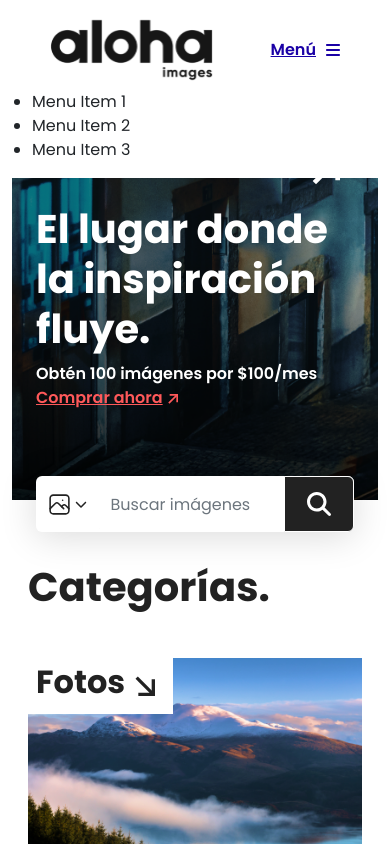
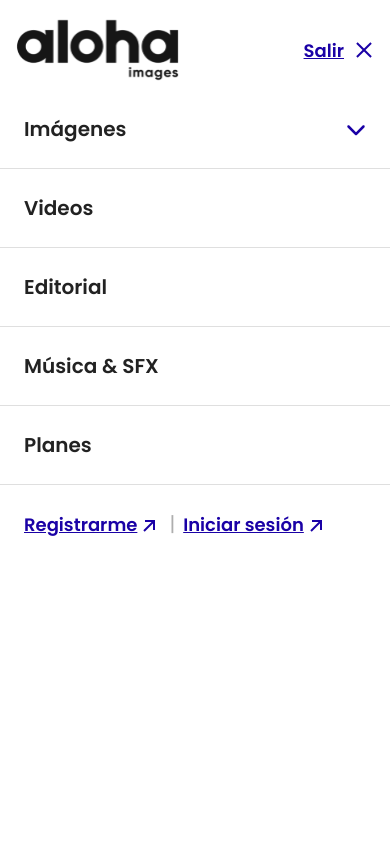
Before and after one commit to Geniorama/aloha-frontend, a Next.js app: page / in a window 390 px wide. Both pictures are taken after a click on the button "Menú". Shown: the top 844 px of the page. Built offline with nearby package versions, Linux system fonts and the light colour scheme.

Commit message:
fix(header & home): responsive tablet, mobile)

```diff
--- a/src/components/Header/Header.jsx
+++ b/src/components/Header/Header.jsx
@@ -6,17 +6,25 @@ import { FontAwesomeIcon } from "@fortawesome/react-fontawesome";
 import { faCamera, faBars } from "@fortawesome/free-solid-svg-icons";
 import { Collapse } from "react-bootstrap";
 import Image from "next/image";
+import SearchBar from "../SearchBar/SearchBar";
+import LogoLetter from '../../../public/img/components/header/logo-aloha-letter.svg';
+import menuData from './menuData.json';
+import ButtonLink from "../ButtonLink/ButtonLink";
+import { faChevronDown } from "@fortawesome/free-solid-svg-icons";
 
 const Header = () => {
   const headerRef = useRef(null);
   const [isHeaderFixed, setIsHeaderFixed] = useState(false);
   const [isMenuOpen, setIsMenuOpen] = useState(false);
+  const [indiceSubMenuAbierto, setIndiceSubMenuAbierto] = useState(null);
+
 
   useEffect(() => {
     window.addEventListener("scroll", handleScroll);
     return () => {
       window.removeEventListener("scroll", handleScroll);
     };
+
   }, []);
 
   const handleScroll = () => {
@@ -32,14 +40,12 @@ const Header = () => {
 
   const handleMenuToggle = () => {
     setIsMenuOpen(!isMenuOpen);
+    setIndiceSubMenuAbierto(!indiceSubMenuAbierto);
   };
 
   const headerClassName = isHeaderFixed
     ? `${styles.header} ${styles.fixed}`
     : styles.header;
-  const logoImageUrl = isHeaderFixed
-    ? "/img/components/header/logo-aloha-letter.svg"
-    : "/img/components/header/logo-black-aloha.svg";
 
   return (
     <nav
@@ -48,70 +54,30 @@ const Header = () => {
     >
       <div className={styles.container}>
         <Link href="#" className={styles.logo}>
-          <Image src={LogoBlack} alt="Logo Aloha" />
+          <Image src={isHeaderFixed ? LogoLetter : LogoBlack} alt="Logo Aloha" />
         </Link>
         {/* Menú #1 */}
         <div className={styles.menufirst}>
           <ul className="navbar-nav">
-            <li className="nav-item">
-              <Link className="nav-link" href="/">
-                Imagenes
-              </Link>
-            </li>
-            <li className="nav-item">
-              <Link className="nav-link" href="/">
-                Videos
-              </Link>
-            </li>
-            <li className="nav-item">
-              <Link className="nav-link" href="/">
-                Editorial
-              </Link>
-            </li>
-            <li className="nav-item">
-              <Link className="nav-link" href="/">
-                Música & SFX
-              </Link>
-            </li>
-            <li className="nav-item">
-              <Link className="nav-link" href="/">
-                Planes
-              </Link>
-            </li>
+            {menuData.map((item, i) => (
+              <li key={i} className="nav-item">
+                <Link className="nav-link" href={item.path}>
+                  {item.text}
+                </Link>
+              </li>
+            ))}
           </ul>
         </div>
 
         {/*Search*/}
-        <div className={styles.search}>
-          <form>
-            <select name="" id="">
-              <option value="">Todas</option>
-              <option value="">Item 1</option>
-              <option value="">Item 2</option>
-              <option value="">Item 3</option>
-            </select>
-            <span className={`${styles.Divider}`}></span>
-            <svg
-              width="16"
-              height="16"
-              viewBox="0 0 16 16"
-              fill="none"
-              xmlns="http://www.w3.org/2000/svg"
-            >
-              <path
-                d="M6.66667 11.3333C9.24399 11.3333 11.3333 9.24399 11.3333 6.66667C11.3333 4.08934 9.24399 2 6.66667 2C4.08934 2 2 4.08934 2 6.66667C2 9.24399 4.08934 11.3333 6.66667 11.3333Z"
-                stroke="#979797"
-                strokeWidth="1.42857"
-              />
-              <path d="M14 14L10 10" stroke="#979797" strokeWidth="1.42857" />
-            </svg>
 
-            <input type="text" placeholder="Buscar imagenes" />
-            <button>
-              <FontAwesomeIcon icon={faCamera} />
-            </button>
-          </form>
-        </div>
+        {isHeaderFixed && (
+          <div className="d-none d-sm-block">
+            <SearchBar size="small" />
+          </div>
+        )
+        }
+
         {/* Menú #2 */}
         <div className={styles.menusecond}>
           <ul className="navbar-nav">
@@ -153,36 +119,72 @@ const Header = () => {
           </ul>
         </div>
         <div className={styles.menuThree}>
-          <div className={`${styles.searchIcon} d-lg-none d-md-none`}>
-            <svg
-              width="16"
-              height="16"
-              viewBox="0 0 16 16"
-              fill="none"
-              xmlns="http://www.w3.org/2000/svg"
-            >
-              <path
-                d="M6.66667 11.3333C9.24399 11.3333 11.3333 9.24399 11.3333 6.66667C11.3333 4.08934 9.24399 2 6.66667 2C4.08934 2 2 4.08934 2 6.66667C2 9.24399 4.08934 11.3333 6.66667 11.3333Z"
-                stroke="#979797"
-                strokeWidth="1.42857"
-              />
-              <path d="M14 14L10 10" stroke="#979797" strokeWidth="1.42857" />
-            </svg>
-          </div>
           <button
             className={`${styles.menuButton} d-lg-none`}
             onClick={handleMenuToggle}
           >
-            Menú
-            <FontAwesomeIcon icon={faBars} />
+            {!isMenuOpen
+              ? "Menú"
+              : "Salir"
+            }
+            <div className={`${styles.menuButton__toggle} ${isMenuOpen && styles.close}`}>
+              <span></span>
+              <span></span>
+            </div>
           </button>
           <Collapse in={isMenuOpen}>
             <div className={`${styles.menu} d-lg-none`}>
-              <ul>
-                <li>Menu Item 1</li>
-                <li>Menu Item 2</li>
-                <li>Menu Item 3</li>
+              <ul className="navbar-nav flex-column">
+                {menuData.map((item, i) => (
+                  <li className={`${item.subMenu && styles.Dropdown} ${styles.menuItem} nav-item py-3 px-4`} key={i}>
+                    {item.subMenu ? (
+                      <div
+                        className={`nav-link ${styles.subMenuToggle}`}
+                        onClick={() => setIndiceSubMenuAbierto(indiceSubMenuAbierto === i ? null : i)}
+                      >
+                        <span style={{color: 'var(--aloha-black)'}}>
+                          {item.text}
+                        </span>
+                        <span className={`${styles.subMenuArrow} ${indiceSubMenuAbierto === i && styles.abierto}`}>
+                          <FontAwesomeIcon icon={faChevronDown} />
+                        </span>
+                      </div>
+                    )
+                      :
+                      (
+                        <Link className={`nav-link`} style={{fontWeight: '600', color: 'var(--aloha-black)'}} href={item.path}>
+                          {item.text}
+                        </Link>
+                      )}
+
+                    {item.subMenu && indiceSubMenuAbierto === i && (
+                      <ul className={`${styles.DropdownMenu} navbar-nav mt-4`}>
+                        {item.subMenu.map((item, i) => (
+                          <li key={i} className="nav-item py-2">
+                            <ButtonLink href={item.path} text={item.text} size={'s'} color={'blue'} />
+                          </li>
+                        ))}
+                      </ul>
+                    )}
+                  </li>
+                ))}
               </ul>
+
+              <div className="d-none d-sm-block px-4 my-4">
+                <ButtonLink text={'Registrarme'} color={'blue'} size={'l'}/>
+                <span className="px-2" style={{color: '#AEAEAE', fontSize: '20px'}}>
+                  |
+                </span>
+                <ButtonLink text={'Iniciar sesión'} color={'blue'} size={'l'}/>
+              </div>
+
+              <div className="d-sm-none px-4 my-4">
+                <ButtonLink text={'Registrarme'} color={'blue'} size={'m'}/>
+                <span className="px-2" style={{color: '#AEAEAE', fontSize: '20px'}}>
+                  |
+                </span>
+                <ButtonLink text={'Iniciar sesión'} color={'blue'} size={'m'}/>
+              </div>
             </div>
           </Collapse>
         </div>
--- a/src/components/Header/Header.module.css
+++ b/src/components/Header/Header.module.css
@@ -133,11 +133,13 @@
 /*Collapse*/
 .menu {
   position: absolute;
-  z-index: 2;
+  z-index: 3;
   background-color: white;
   top: 90px;
   width: 100%;
   left: 0;
+  height: calc(100vh - 90px);
+  overflow-y: scroll;
 }
 .menuButton {
   border: none;
@@ -148,10 +150,40 @@
   justify-content: center;
   align-items: center;
   font-weight: 600;
+  outline: none;
+  font-size: 18px;
 }
-.menuButton svg {
+
+.menuButton__toggle{
   margin-left: 10px;
+  width: 20px;
+  height: 20px;
+  position: relative;
+  display: grid;
+  place-items: center;
 }
+
+.menuButton__toggle span{
+  display: block;
+  width: 100%;
+  height: 2px;
+  background: var(--aloha-blue);
+  transition: .4s;
+
+}
+
+.menuButton__toggle.close span{
+  position: absolute;
+}
+
+.menuButton__toggle.close span:first-child{
+  transform: rotate(-45deg);
+}
+
+.menuButton__toggle.close span:last-child{
+  transform: rotate(45deg);
+}
+
 .menuThree {
   display: flex;
   align-items: center;
@@ -162,11 +194,38 @@
 .navbar.fixed .searchIcon {
   display: block;
 }
+
+.Dropdown{
+  position: relative;
+}
+
+.subMenuToggle{
+  display: flex;
+  justify-content: space-between;
+  align-items: center;
+}
+
+.subMenuArrow{
+  font-size: 20px;
+  color: var(--aloha-blue);
+}
+
+.menuItem{
+  border-bottom: 1px solid #DFDFDF;
+  font-weight: 600;
+  color: var(--aloha-black);
+  font-size: 24px;
+}
+
 /*Responsive*/
 @media (max-width: 991.98px) {
   .menufirst,
   .menusecond {
     display: none;
+  }
+
+  .container {
+    padding: 10px 1em;
   }
 }
 @media (max-width: 767.98px) {
@@ -174,3 +233,9 @@
     display: none;
   }
 }
+
+@media (max-width: 600px){
+  .menuItem{
+    font-size: 20px;
+  }
+}
--- /dev/null
+++ b/src/components/Header/menuData.json
@@ -0,0 +1,52 @@
+[
+    {
+        "text": "Imágenes",
+        "path": "/",
+        "subMenu":[
+            {
+                "text": "Fotos",
+                "path": "/"
+            },
+
+            {
+                "text": "Vectores",
+                "path": "/"
+            },
+
+            {
+                "text": "Ilustraciones",
+                "path": "/"
+            },
+
+            {
+                "text": "Colecciones",
+                "path": "/"
+            },
+
+            {
+                "text": "Gratis",
+                "path": "/"
+            }
+        ]
+    },
+
+    {
+        "text": "Videos",
+        "path": "/"
+    },
+
+    {
+        "text": "Editorial",
+        "path": "/"
+    },
+
+    {
+        "text": "Música & SFX",
+        "path": "/"
+    },
+
+    {
+        "text": "Planes",
+        "path": "/"
+    }
+]
--- a/src/components/MenuSelect/MenuSelect.module.css
+++ b/src/components/MenuSelect/MenuSelect.module.css
@@ -24,7 +24,7 @@
 }
 
 .MenuOption:hover{
-    background: #FAFAFA;
+    background: rgba(0, 0, 0, 0.05);
 }
 
 .MenuOption span {
--- a/src/components/SearchBar/SearchBar.jsx
+++ b/src/components/SearchBar/SearchBar.jsx
@@ -8,64 +8,81 @@ import {
 import { useState, useEffect, useRef } from "react";
 import MenuSelect from "../MenuSelect/MenuSelect";
 
-export default function SearchBar() {
-  const [openMenu, setOpenMenu] = useState(false);
-  const ref = useRef(null);
+export default function SearchBar({size}) {
   const [categories] = useState([
     {
       id: 1,
       title: "Todas las imágenes",
       icon: "picture",
+      value: 'todas',
     },
 
     {
       id: 2,
       title: "Fotos",
       icon: "camera",
+      value: "fotos",
     },
 
     {
       id: 3,
       title: "Vectores",
       icon: "vector",
+      value: "vectores",
     },
 
     {
       id: 4,
       title: "Ilustraciones",
       icon: "drawing",
+      value: "ilustraciones",
     },
 
     {
       id: 5,
       title: "Videos",
       icon: "video",
+      value: "videos",
     },
 
     {
       id: 6,
       title: "Música",
       icon: "music",
+      value: "musica",
     },
 
     {
       id: 7,
       title: "Gratis",
       icon: "star",
+      value: "gratis",
     },
 
     {
       id: 8,
       title: "Efectos de sonido",
       icon: "sound",
+      value: "efectos-sonido",
     },
 
     {
       id: 9,
       title: "Buscar por imagen",
       icon: "cameraFill",
+      value: "buscar-imagen",
     },
   ]);
+
+  const [openMenu, setOpenMenu] = useState(false);
+  const [searchCat, setSearchCat] = useState(categories[0]);
+  const ref = useRef(null);
+
+
+  const handleItemSelect = (selectedItem) => {
+    setSearchCat(selectedItem)
+    handleCloseButtonClick()
+  };
 
   useEffect(() => {
     const handleClickOutside = (event) => {
@@ -102,7 +119,7 @@ export default function SearchBar() {
   };
 
   return (
-    <form className={`${styles.SearchBar} rounded`}>
+    <form className={`${styles.SearchBar} ${size == 'small' && styles.Small} rounded`}>
       <div className="form-group d-flex align-items-center">
         <div className={`d-sm-none ${styles.SearchBar__select__mobile}`}>
           <span
@@ -126,12 +143,12 @@ export default function SearchBar() {
           )}
         </div>
         <div className={`${styles.FieldSelect} d-none d-sm-flex`} id="btn-menu-toggle" onClick={handleButtonClick}>
-          <span className={styles.FieldSelect__text}>Todas las imágenes</span>
+          <span className={styles.FieldSelect__text}>{searchCat.title}</span>
           <span className={styles.FieldSelect__icon}><FontAwesomeIcon icon={faChevronDown} fontSize={"12px"} /></span>
         </div>
         {openMenu && (
           <div className={`${styles.MenuCategories} ${styles.MenuCategoriesDesktop}  d-none d-sm-block`} ref={ref}>
-            <MenuSelect items={categories} />
+            <MenuSelect items={categories} onSelect={handleItemSelect} />
           </div>
         )}
         <span className={`${styles.Divider}`}></span>
@@ -149,31 +166,9 @@ export default function SearchBar() {
             id="basic-addon1"
             style={{ background: "none", border: "none" }}
           >
-            <svg
-              width="50"
-              height="25"
-              viewBox="0 0 40 40"
-              fill="none"
-              xmlns="http://www.w3.org/2000/svg"
-            >
-              <g clipPath="url(#clip0_325_2463)">
-                <path
-                  d="M20.0001 25.3346C22.9456 25.3346 25.3334 22.9468 25.3334 20.0013C25.3334 17.0558 22.9456 14.668 20.0001 14.668C17.0546 14.668 14.6667 17.0558 14.6667 20.0013C14.6667 22.9468 17.0546 25.3346 20.0001 25.3346Z"
-                  fill="#222222"
-                />
-                <path
-                  d="M15 3.3335L11.95 6.66683H6.66665C4.83331 6.66683 3.33331 8.16683 3.33331 10.0002V30.0002C3.33331 31.8335 4.83331 33.3335 6.66665 33.3335H33.3333C35.1666 33.3335 36.6666 31.8335 36.6666 30.0002V10.0002C36.6666 8.16683 35.1666 6.66683 33.3333 6.66683H28.05L25 3.3335H15ZM20 28.3335C15.4 28.3335 11.6666 24.6002 11.6666 20.0002C11.6666 15.4002 15.4 11.6668 20 11.6668C24.6 11.6668 28.3333 15.4002 28.3333 20.0002C28.3333 24.6002 24.6 28.3335 20 28.3335Z"
-                  fill="#222222"
-                />
-              </g>
-              <defs>
-                <clipPath id="clip0_325_2463">
-                  <rect width="40" height="40" fill="white" />
-                </clipPath>
-              </defs>
-            </svg>
+            <AlohaIcon icon={'camera-solid'} size={size == 'small' ? 24 : 30} />
           </span>
-
+          {size != 'small' && (
             <button
               className={`btn btn-primary ${styles.BtnSubmit}`}
               type="button"
@@ -181,6 +176,8 @@ export default function SearchBar() {
             >
               <FontAwesomeIcon fontSize={"28px"} icon={faMagnifyingGlass} />
             </button>
+            )
+          }
         </div>
       </div>
     </form>
--- a/src/components/Tabs/Tabs.jsx
+++ b/src/components/Tabs/Tabs.jsx
@@ -12,7 +12,6 @@ export default function Tabs({items, style, products, idPlan, namePlan}) {
   const changeTab = (tabId) => {
     setActiveTab(tabId);
   };
-  console.log(items)
 
   return (
     <>
--- a/src/styles/custom-bootstrap.css
+++ b/src/styles/custom-bootstrap.css
@@ -27,5 +27,5 @@ body {
 
 .form-check .form-check-input[type="checkbox"]:checked {
   background-color: var(--aloha-blue);
-  border-color: var(--aloha-blue);
+  border-color: white;
 }
```
Also changed, not shown: src/components/MenuSelect/MenuSelect.jsx (+9 -2 lines), src/components/SearchBar/SearchBar.module.css (+22 -0 lines), src/components/SvgImages/SvgImages.jsx (+15 -1 lines), src/pages/index.jsx (+13 -8 lines). Lines whose indentation alone changed are shown as unchanged.
